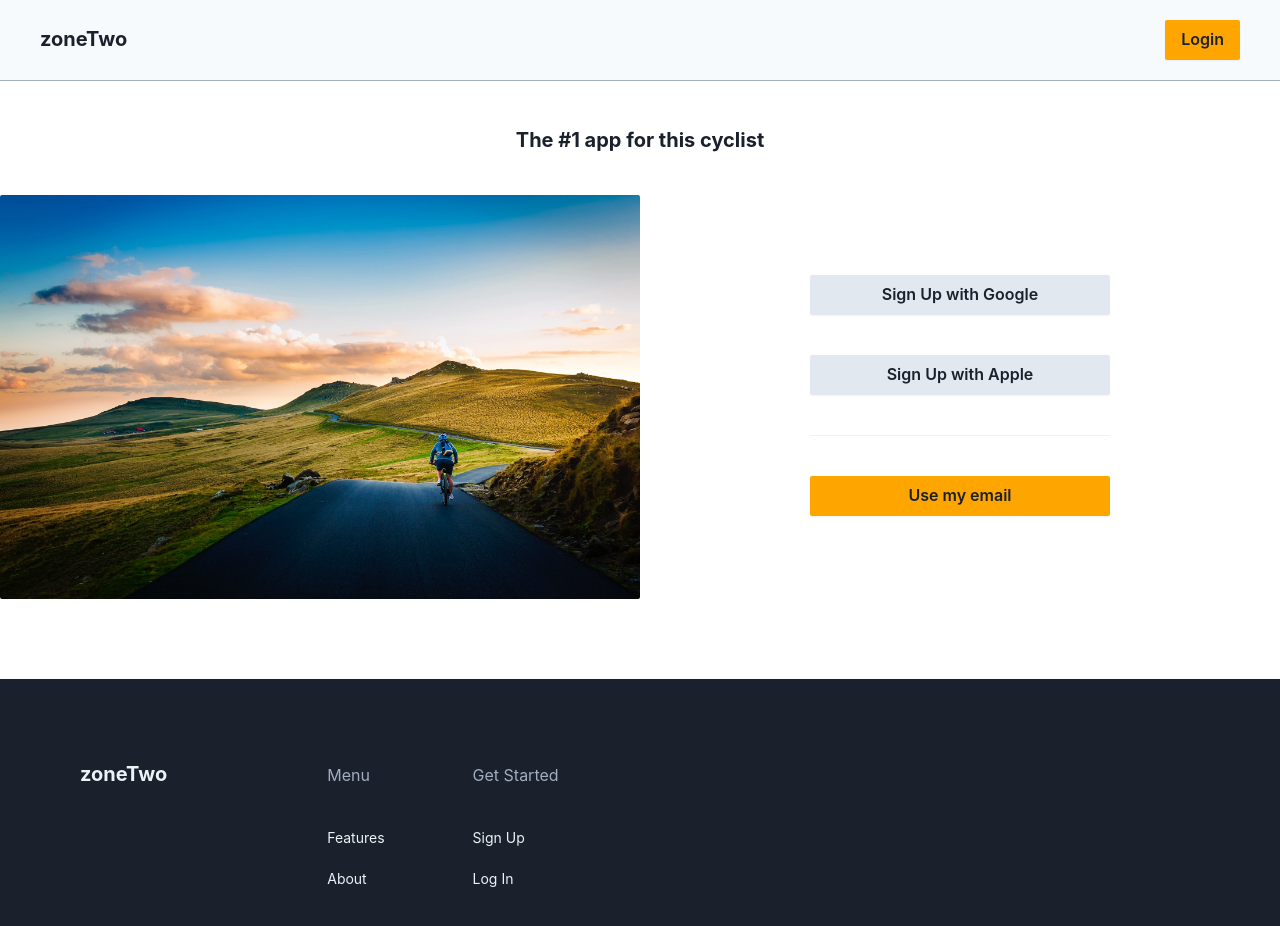
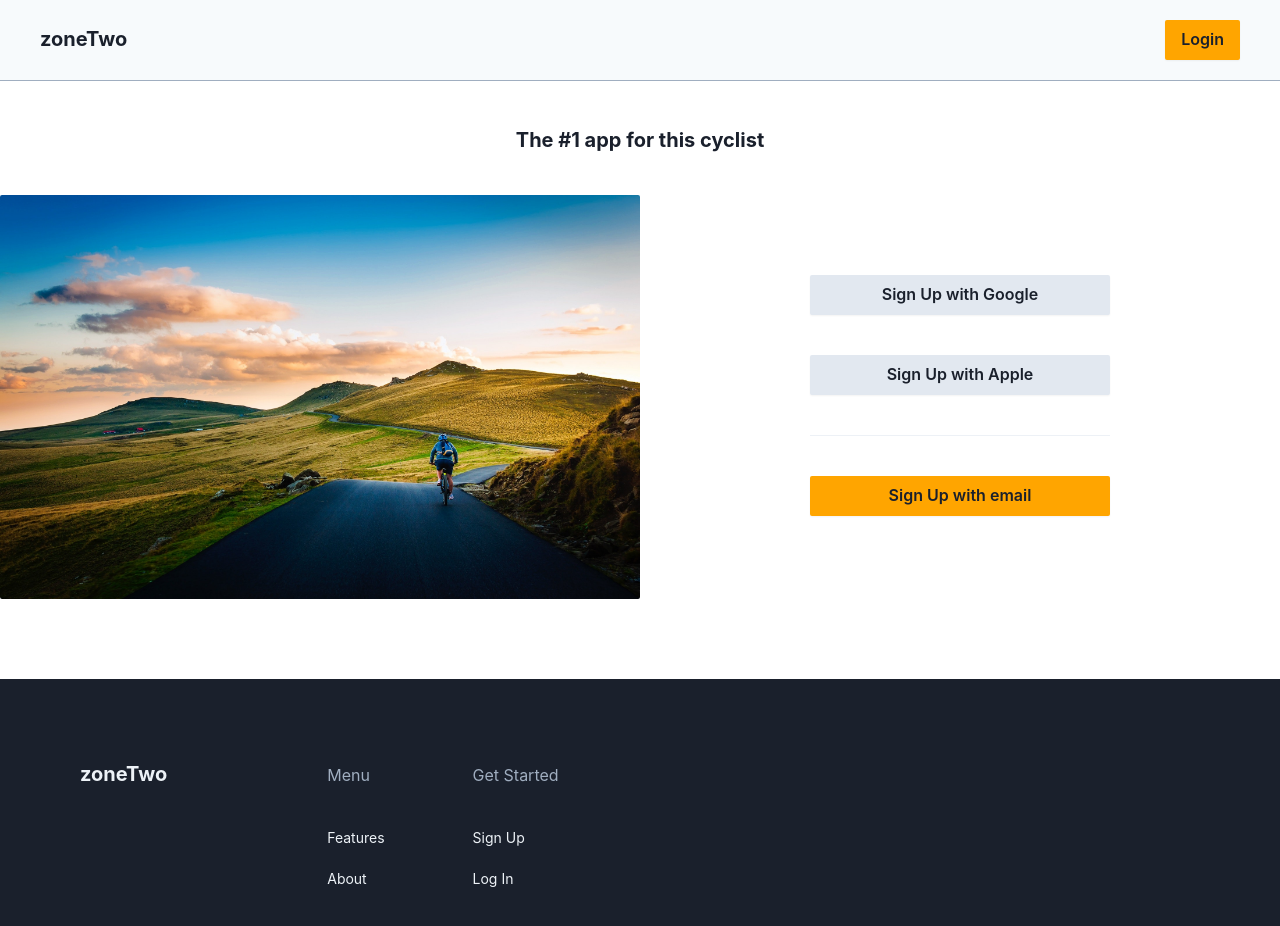
Before and after one commit to jayflan/zoneTwo, a React app: page /landing in a window 1280 px wide. Shown: the top 926 px of the page. Built offline with nearby package versions, Linux system fonts and the light colour scheme; no server answers.

Commit message:
landing page signup button linked to signup comp

```diff
--- a/client/ReactRoutes.js
+++ b/client/ReactRoutes.js
@@ -8,6 +8,7 @@ const ReactRoutes = () => {
   return(
     <div>
       <Routes>
+        <Route exact path='/' element={<Landing/>}/>
         <Route exact path='landing' element={<Landing/>}/>
         <Route exact path="login" element={<LogIn/>}/>
         <Route exact path="signup" element={<SignUp/>}/>
--- a/client/_components/Landing.js
+++ b/client/_components/Landing.js
@@ -1,5 +1,6 @@
 import { Box, Center, Divider, Flex, VStack, Image, Text } from "@chakra-ui/react";
 import React, { useEffect } from "react";
+import { Link } from "react-router-dom";
 import { useDispatch } from "react-redux";
 import Footer from "./Footer"
 import { PrimaryButton, SecondaryButton } from "./styles/index";
@@ -17,7 +18,9 @@ const Landing = () => {
           <PrimaryButton w='300px'>Sign Up with Google</PrimaryButton>
           <PrimaryButton w='300px'>Sign Up with Apple</PrimaryButton>
           <Divider orientation="horizontal" w='300px'></Divider>
-          <SecondaryButton w='300px'>Use my email</SecondaryButton>
+          <Link to="/signup">
+            <SecondaryButton w='300px'>Sign Up with email</SecondaryButton>
+          </Link>
         </VStack>
       </Flex>
       <Footer/>
--- a/client/_components/Navbar.js
+++ b/client/_components/Navbar.js
@@ -20,7 +20,7 @@ const Navbar = () => {
             <Link to="/signup">
               <SecondaryButton m='5' mr='10'>SignUp</SecondaryButton>
             </Link> : '' }
-            {location.pathname === '/signup' || location.pathname === '/landing' ?
+            {location.pathname === '/signup' || location.pathname === '/landing' || location.pathname === '/' ?
             <Link to="/login">
               <SecondaryButton m='5' mr='10'>Login</SecondaryButton>
             </Link> : '' }
```
